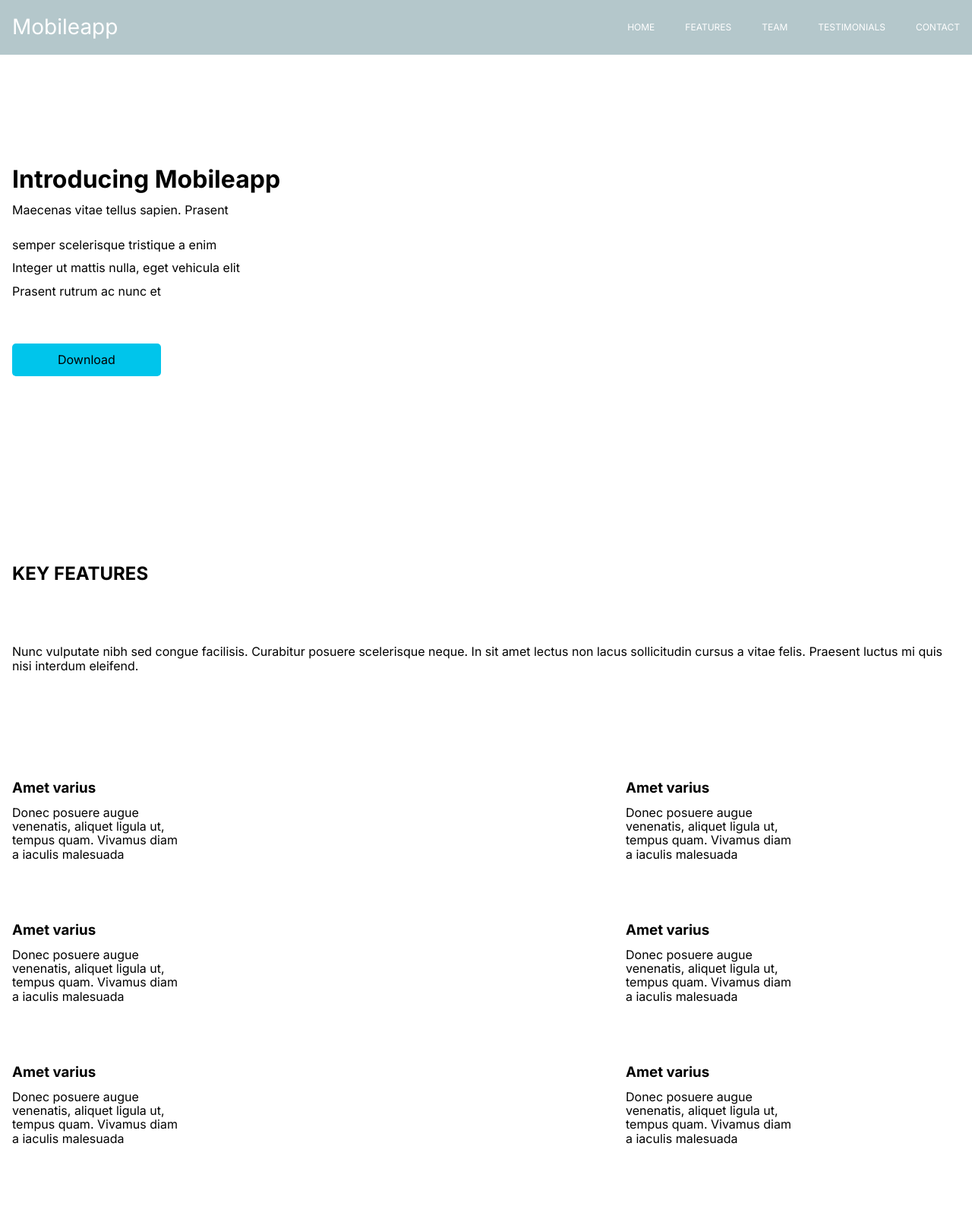
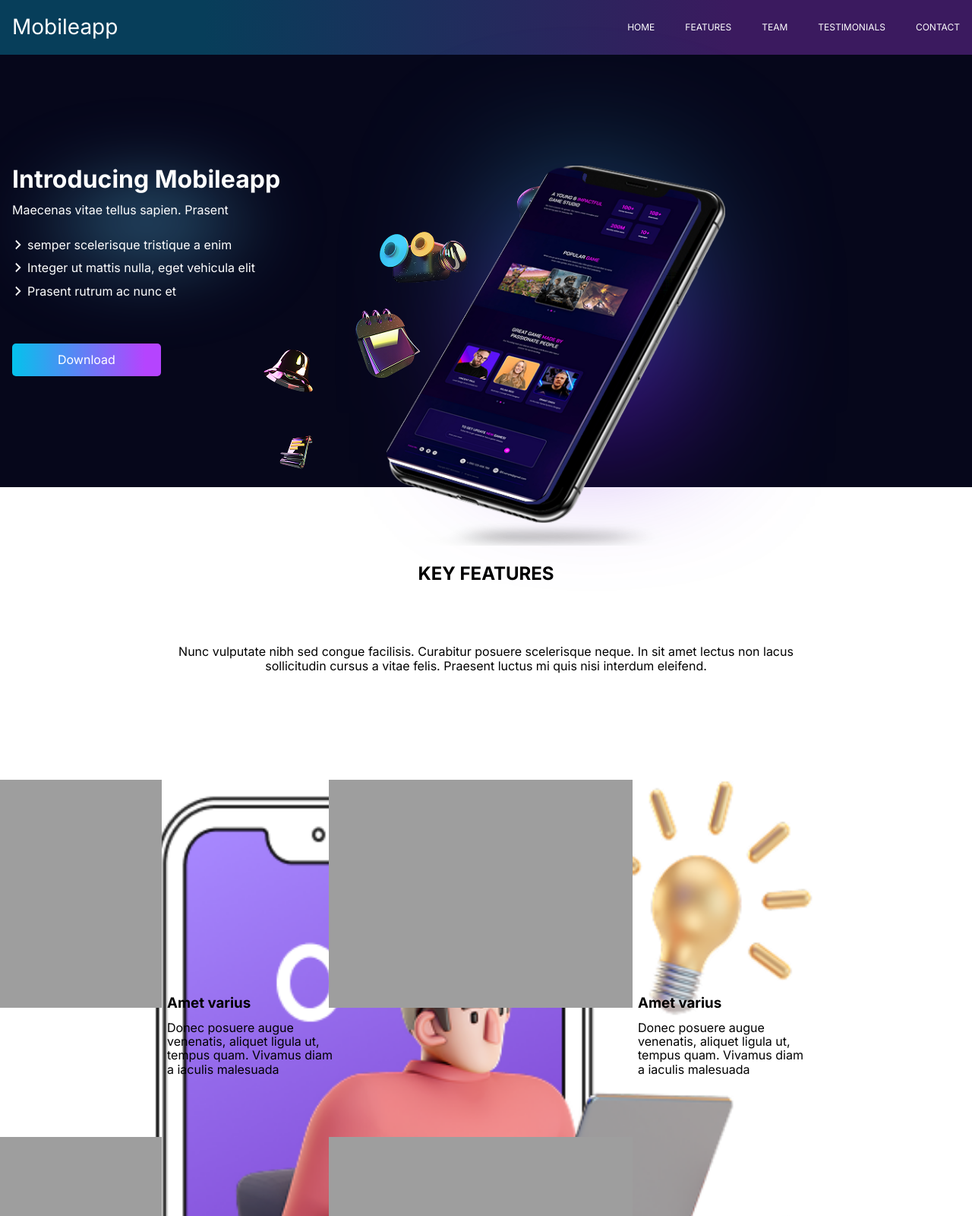
Before and after one commit to gladja/FE_34_13_11_24-Mobileapp, a plain HTML site: page index.html in a window 1280 px wide. Shown: the top 1600 px of the page at 76% size. Drawn offline with nearby package versions, Linux system fonts and the light colour scheme.

Commit message:
add decor , end header

```diff
--- a/css/style.css
+++ b/css/style.css
@@ -19,7 +19,14 @@ body {
 }
 
 .header {
-  background: var(--header-bg);
+  /* background: var(--header-bg); */
+  background: linear-gradient(
+    90deg,
+    rgb(7, 62, 90) 20.97%,
+    rgb(59, 26, 95) 75.43%
+  );
+
+  backdrop-filter: blur(17.5px);
   padding: 19px 0;
 }
 
@@ -57,6 +64,66 @@ body {
 
 .hero {
   padding: 146px 0;
+  padding: 146px 0;
+  position: relative;
+  display: flex;
+  background-color: var(--second-bg);
+  color: var(--font-main);
+}
+
+.hero:after {
+  content: "";
+  width: 200px;
+
+  height: 300px;
+  position: absolute;
+  right: 400px;
+
+  top: 30%;
+  display: inline-block;
+  background: linear-gradient(10deg, #6c0adb 30%, #30cfebc0 70%, #1a1a4000)
+    center center;
+  filter: blur(100px);
+  z-index: 1;
+}
+.hero::before {
+  content: "";
+  z-index: 2;
+  position: absolute;
+  display: inline-block;
+  right: 300px;
+
+  background: url("../img/iphonex.png") center / 450px no-repeat;
+  width: 500px;
+
+  height: 500px;
+}
+
+.hero-wrapper {
+  position: relative;
+  z-index: 1;
+  display: inline-block;
+}
+.hero-wrapper::after {
+  content: "";
+  top: 0;
+  left: 300px;
+  position: absolute;
+  background: url("../img/dekor.png");
+  width: 541px;
+  height: 418px;
+}
+.hero-wrapper::before {
+  content: "";
+  z-index: -1;
+  position: absolute;
+  background: radial-gradient(#4da2ca9c, #4c4cdd00, #1a1a4000) center center;
+  background-position: center -50px;
+  width: 100%;
+  height: 100%;
+  background-size: 500px 250px;
+  background-repeat: no-repeat;
+  filter: blur(45px);
 }
 
 .hero-title {
@@ -71,19 +138,39 @@ body {
   display: flex;
   flex-direction: column;
   gap: 12px;
+
   padding-bottom: 60px;
+  /* list-style-type: disc;
+  list-style-image: url("../icon/dash.svg"); */
+}
+.hero-item {
+  padding-left: 20px;
+  position: relative;
+}
+.hero-item::before {
+  position: absolute;
+  content: "";
+  left: -1px;
+  display: inline-block;
+  background-image: url(../icon/dash.svg);
+  width: 18px;
+  height: 18px;
 }
 
 .hero-btn {
   border-radius: 5px;
   /* background: linear-gradient(90deg, #00c5eb -1.97%, #b544fe 89.43%); */
-  background-color: var(--btn-color);
+  /* background-color: var(--btn-color); */
+  border-radius: 5px;
+  color: var(--font-main);
+  background: linear-gradient(90deg, #00c5eb -1.97%, #b544fe 89.43%);
   border: none;
   padding: 12px 60px;
 }
 
 .hero-btn:hover {
-  background-color: var(--cards-color);
+  /* background-color: var(--cards-color); */
+  background: linear-gradient(225deg, #00c5eb -1.98%, #b544fe 89.43%);
 }
 
 .features {
@@ -92,26 +179,31 @@ body {
 
 .features-title {
   padding-bottom: 80px;
+  text-align: center;
 }
 
 .features-text {
   padding-bottom: 141px;
+  text-align: center;
+  inline-size: 886px;
+  margin: 0 auto;
 }
 
 .features-list {
   display: flex;
   flex-wrap: wrap;
 
-  gap: 80px 0;
+  background: url("../img/features-bg.png") center center / contain no-repeat;
+  display: flex;
+  flex-wrap: wrap;
+  justify-content: center;
+  gap: 80px 400px;
+  list-style-type: circle;
+  list-style-image: url("../icon/list-marker.svg");
 }
 
 .features-item {
-  width: 608px;
-}
-
-.features-item:nth-child(even) {
-  padding-left: 200px;
-  width: 408px;
+  width: 220px;
 }
 
 .features-sub__title {
@@ -141,8 +233,8 @@ body {
 .team-item {
   padding: 14px 12px 12px;
   background: var(--cards-color);
-/* text-align: center; */
-border-radius: 15px;
+  /* text-align: center; */
+  border-radius: 15px;
 }
 
 .list-title {
--- a/index.html
+++ b/index.html
@@ -46,6 +46,7 @@
       <!--Section hero-->
       <section class="hero">
         <div class="container">
+          <div class="hero-wrapper">
             <h1 class="hero-title">Introducing Mobileapp</h1>
             <p class="hero-text">Maecenas vitae tellus sapien. Prasent</p>
             <ul class="hero-list">
@@ -56,6 +57,7 @@
               <li class="hero-item">Prasent rutrum ac nunc et</li>
             </ul>
             <button class="hero-btn" type="button">Download</button>
+          </div>
         </div>
       </section>
       <!-- Section features -->
@@ -124,22 +126,46 @@
           </p>
           <ul class="team-list">
             <li class="team-item">
-              <img class="team-img" src="./img/img_1.png" alt="team" width="264" height="260">
+              <img
+                class="team-img"
+                src="./img/img_1.png"
+                alt="team"
+                width="264"
+                height="260"
+              />
               <h3 class="list-title">Jon Doe</h3>
               <p class="list-text">Managing Direcor</p>
             </li>
             <li class="team-item">
-              <img class="team-img" src="./img/img_2.png" alt="team" width="264" height="260">
+              <img
+                class="team-img"
+                src="./img/img_2.png"
+                alt="team"
+                width="264"
+                height="260"
+              />
               <h3 class="list-title">Jon Doe</h3>
               <p class="list-text">Managing Direcor</p>
             </li>
             <li class="team-item">
-              <img class="team-img" src="./img/img_3.png" alt="team" width="264" height="260">
+              <img
+                class="team-img"
+                src="./img/img_3.png"
+                alt="team"
+                width="264"
+                height="260"
+              />
               <h3 class="list-title">Jon Doe</h3>
               <p class="list-text">Managing Direcor</p>
             </li>
             <li class="team-item">
-              <img class="team-img" src="./img/img_4.png" alt="team" width="264" height="260">
+              <img
+                class="team-img"
+                src="./img/img_4.png"
+                alt="team"
+                width="264"
+                height="260"
+              />
               <h3 class="list-title">Jon Doe</h3>
               <p class="list-text">Managing Direcor</p>
             </li>
```
Also changed, not shown: icon/dash.svg (added), img/dekor.png (added), img/features-bg.png (added), img/iphonex.png (added), 1 other file. Lines whose indentation alone changed are shown as unchanged.
